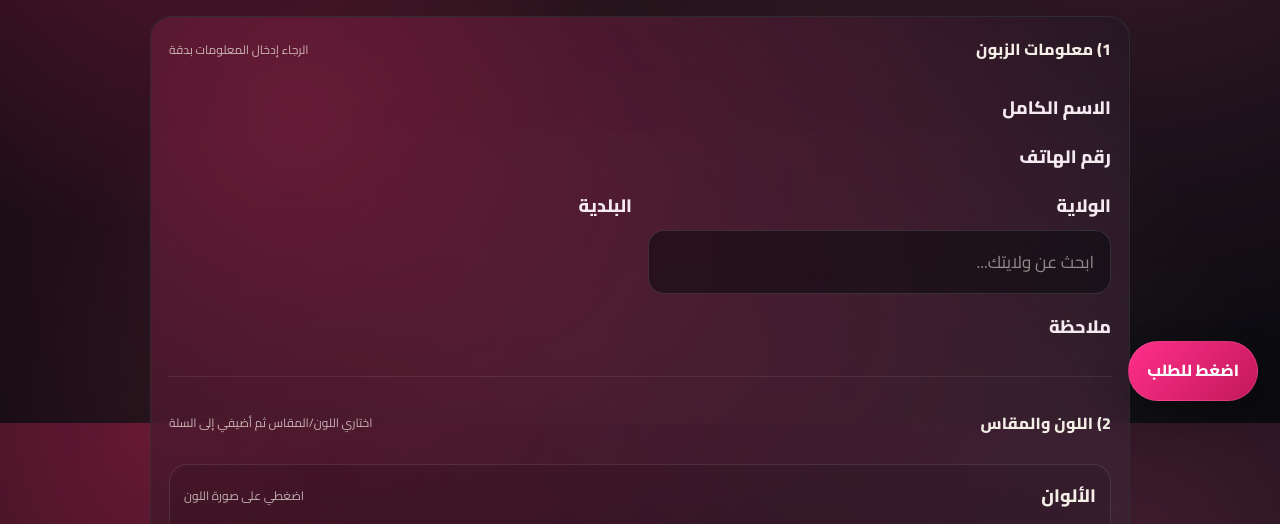
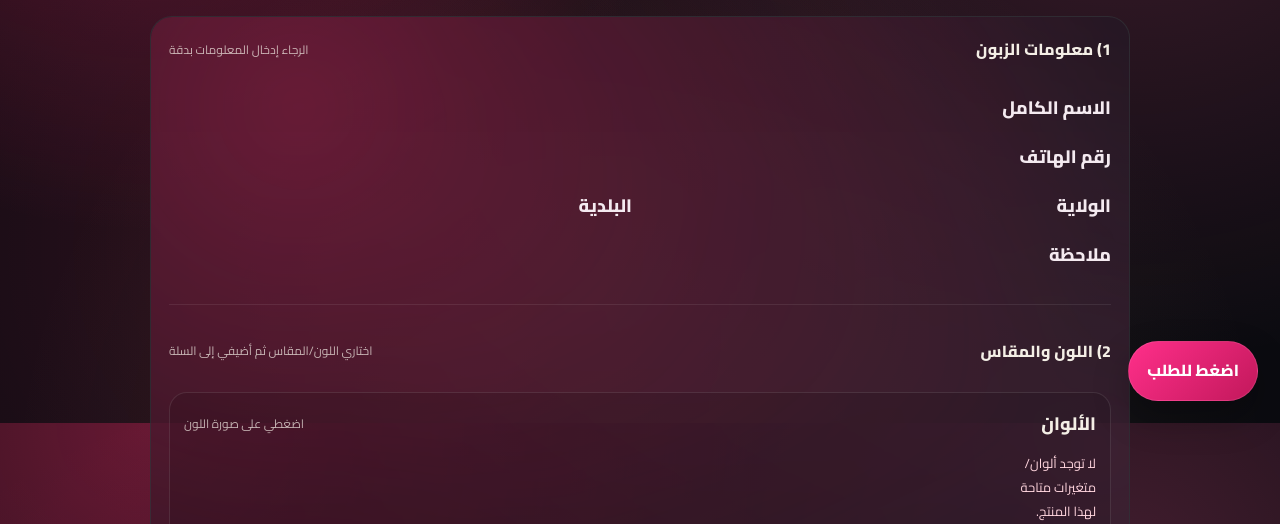
Before and after one commit to refnadir1-arch/ALMAS-LEXRY, a Django app: template templates/orders/order_form.html in a window 1280 px wide. Shown: the part 377-901 px from the top of the page. Run offline with Django 3.2, Linux system fonts and the light colour scheme; the template is opened without the code that fills it, so the values that code supplies are empty.

Commit message:
Update order page design

```diff
--- a/templates/orders/order_form.html
+++ b/templates/orders/order_form.html
@@ -508,7 +508,7 @@
         <div class="lux-inline-grid two-cols">
           <div class="lux-form-group">
             <label>الولاية</label>
-            <input id="wilayaSearch" class="lux-input" type="text" placeholder="ابحث عن ولايتك..." autocomplete="off">
+
             {{ form.wilaya_code }}
             {% for e in form.wilaya_code.errors %}<div class="field-error">{{ e }}</div>{% endfor %}
           </div>
```
